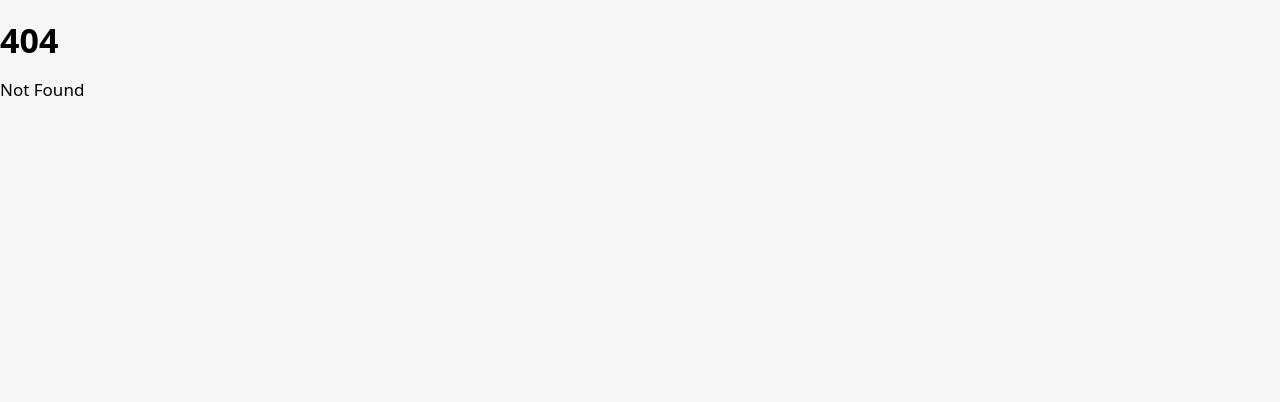
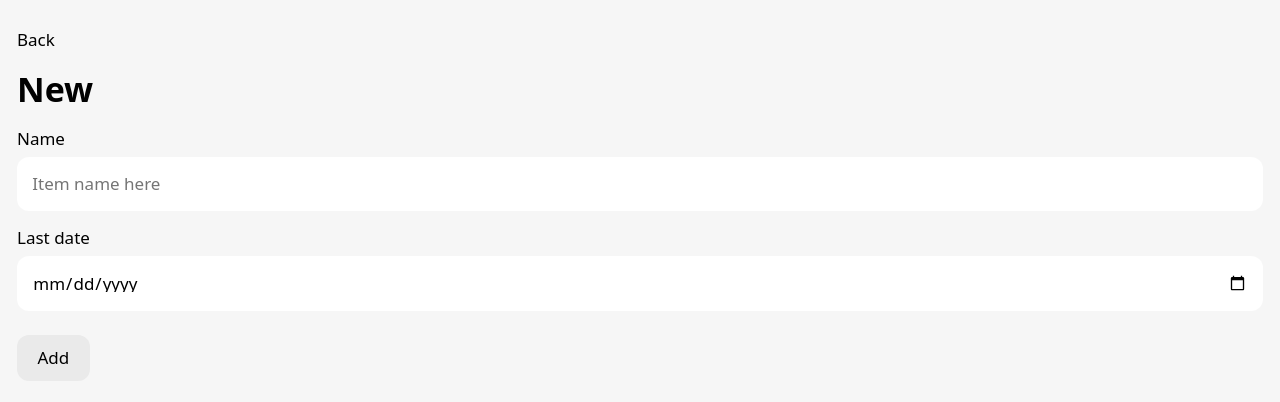
Before and after one commit to zartre/oma, a SvelteKit app: page /create in a window 1280 px wide. Before the commit this address had no page. Shown: the top 402 px of the page. Built offline with nearby package versions, Linux system fonts and the light colour scheme.

Commit message:
feat: add Create page

```diff
--- /dev/null
+++ b/src/routes/create/+page.svelte
@@ -0,0 +1,41 @@
+<script>
+	import CounterItem from '$lib/CounterItem.svelte';
+
+	const goBack = () => {
+		window.history.back();
+	};
+</script>
+
+<header>
+	<button class="text-button" on:click={goBack}>Back</button>
+	<h1>New</h1>
+</header>
+<main>
+	<form action="/">
+		<label for="event-name">Name</label>
+		<input type="text" name="event-name" placeholder="Item name here" />
+		<label for="event-date">Last date</label>
+		<input type="date" name="event-date" placeholder="Pick the last date" />
+		<div class="form-buttons">
+			<button class="button">Add</button>
+		</div>
+	</form>
+</main>
+
+<style>
+	header {
+		padding: 30px 1em 0;
+	}
+	main {
+		padding: 0 1em;
+	}
+	main input {
+		width: 100%;
+	}
+	main input:last-of-type {
+		margin-bottom: 0.4em;
+	}
+	.form-buttons {
+		padding: 1em 0;
+	}
+</style>
```
